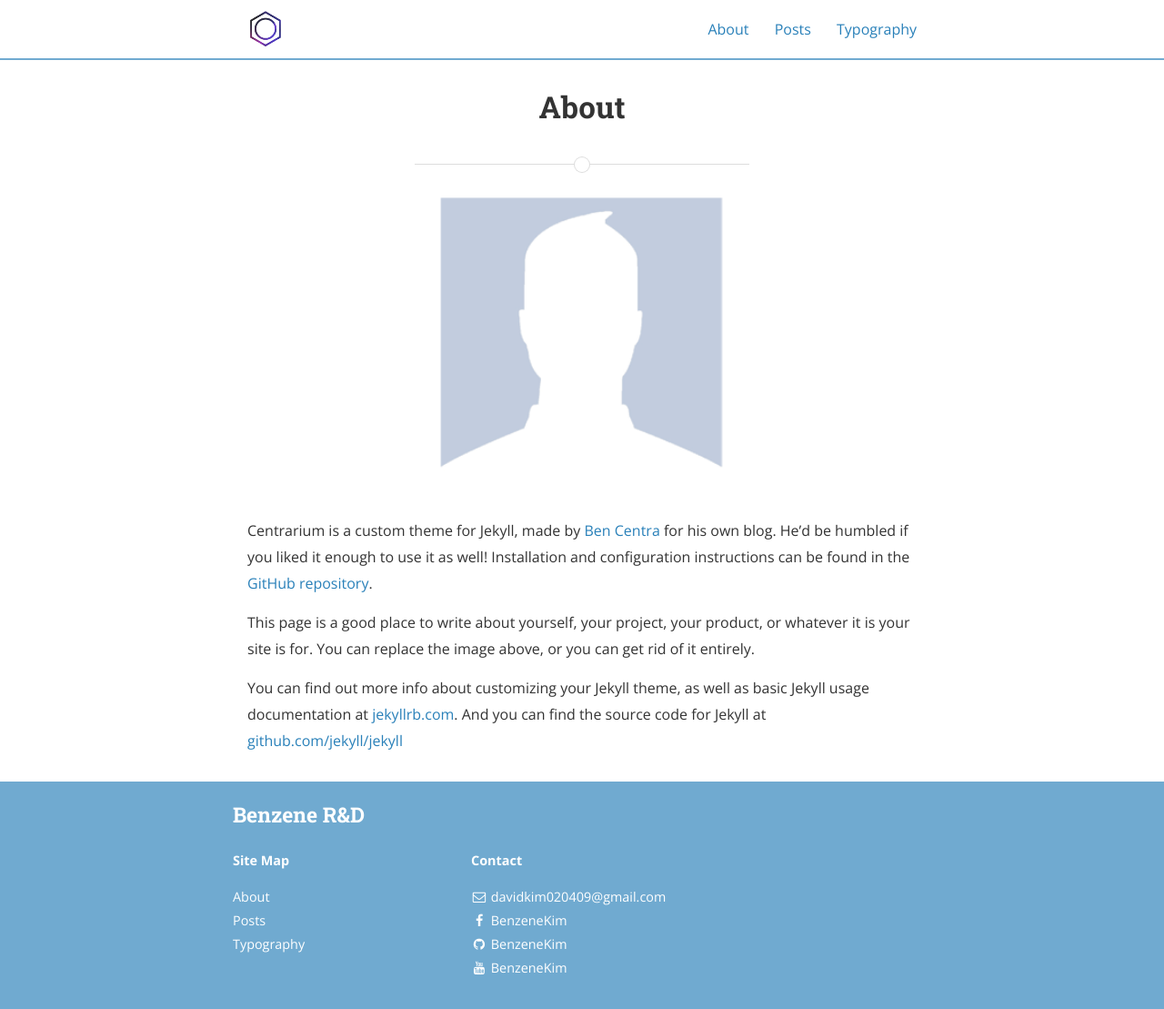
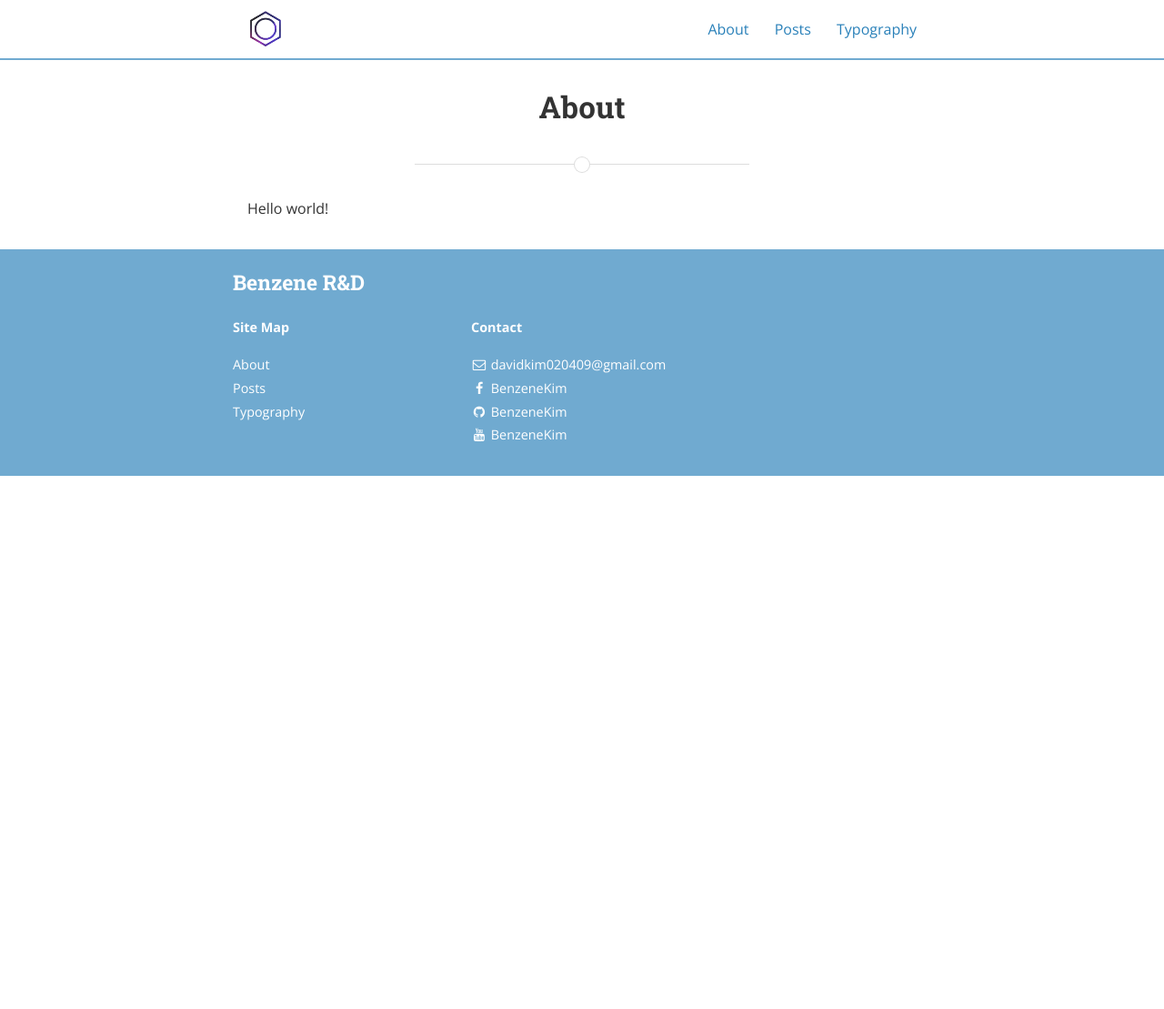
Before and after one commit to BenzeneKim/BenzeneKim.github.io, a Jekyll site: the page built from about.md, in a window 1280 px wide. Shown: the whole page at 91% size. Built offline with Jekyll 4.4.1, drawn with Linux system fonts in a browser that asks for light colours; nearby versions of some CDN libraries; after the commit the page ends 900 px from its top, so only the background shows below that.

Commit message:
feat: update about.md

```diff
--- a/about.md
+++ b/about.md
@@ -4,14 +4,4 @@ title: About
 permalink: /about/
 ---
 
-<img src="{{ site.baseurl }}/assets/profile-placeholder.gif" title="Profile Picture" class="profile">
-
-Centrarium is a custom theme for Jekyll, made by [Ben Centra][bencentra] for his own blog. He'd be humbled if you liked it enough to use it as well! Installation and configuration instructions can be found in the [GitHub repository](https://github.com/bencentra/centrarium).
-
-This page is a good place to write about yourself, your project, your product, or whatever it is your site is for. You can replace the image above, or you can get rid of it entirely.
-
-You can find out more info about customizing your Jekyll theme, as well as basic Jekyll usage documentation at [jekyllrb.com](http://jekyllrb.com/). And you can find the source code for Jekyll at [github.com/jekyll/jekyll](https://github.com/jekyll/jekyll)
-
-[centrarium]: https://github.com/bencentra/centrarium
-[bencentra]: http://bencentra.com
-[jekyll]: https://github.com/jekyll/jekyll
+Hello world!
```
